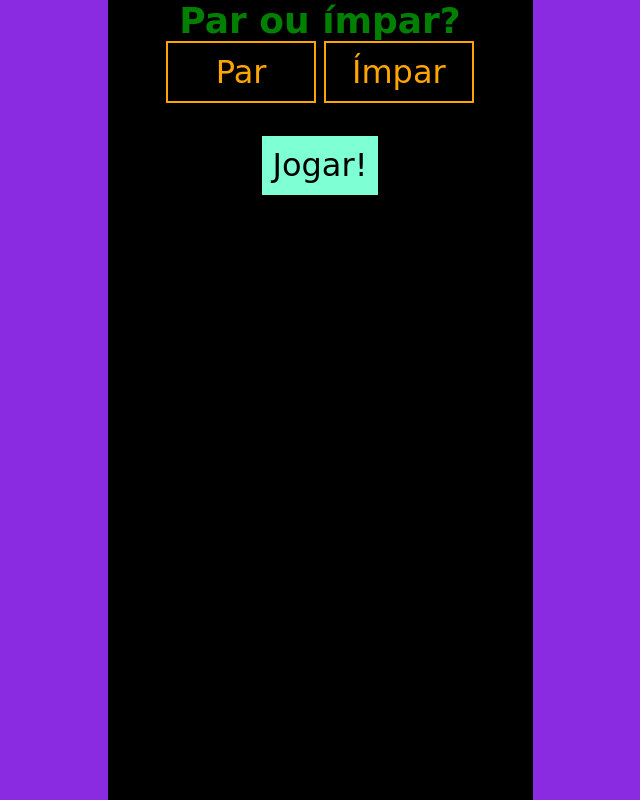
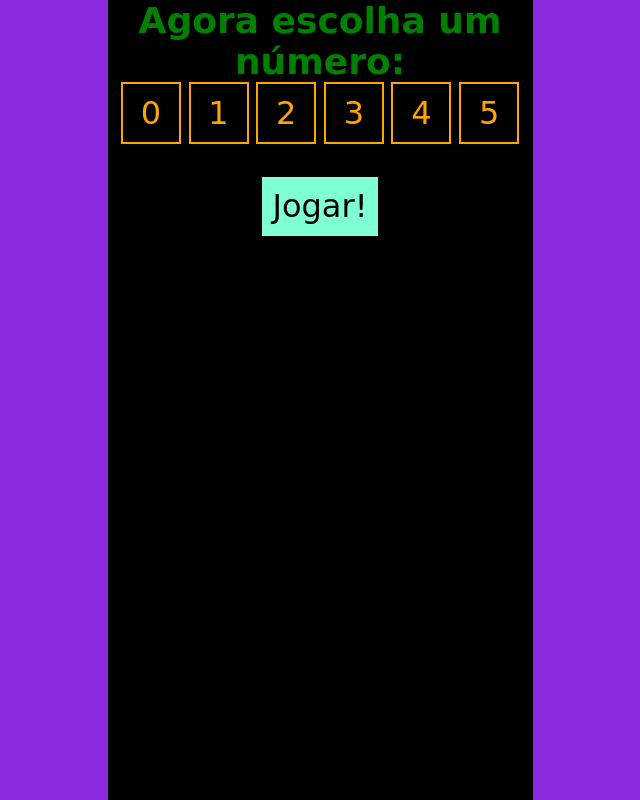
Before and after one commit to vinipachecoch/parouimpar, a plain HTML site: page index.html in a window 1280 px wide. Both pictures are taken after a click on the button "Par". Shown: the whole page, without its empty margins (320-960 px from the left). Drawn offline with Linux system fonts and the light colour scheme; a web font is replaced by a local one.

Commit message:
recebendo opções do usuario

```diff
--- a/index.html
+++ b/index.html
@@ -13,17 +13,17 @@
     <main>
         <div id="par-ou-impar">
             <h2>Par ou ímpar?</h2>
-            <button class="botao botao-pi" id="bp">Par</button>
-            <button class="botao botao-pi" id="bi">Ímpar</button>
+            <button class="botao botao-pi" id="bp" onclick="escolherParOuImpar(0)">Par</button>
+            <button class="botao botao-pi" id="bi"onclick="escolherParOuImpar(1)">Ímpar</button>
         </div>
         <div id="escolha-numeros">
             <h2>Agora escolha um número:</h2>
-            <button class="botao botao-num" id="b0">0</button>
-            <button class="botao botao-num" id="b1">1</button>
-            <button class="botao botao-num" id="b2">2</button>
-            <button class="botao botao-num" id="b3">3</button>
-            <button class="botao botao-num" id="b4">4</button>
-            <button class="botao botao-num" id="b5">5</button>
+            <button class="botao botao-num" id="b0" onclick="escolhernumero(0)">0</button>
+            <button class="botao botao-num" id="b1" onclick="escolhernumero(1)">1</button>
+            <button class="botao botao-num" id="b2" onclick="escolhernumero(2)">2</button>
+            <button class="botao botao-num" id="b3" onclick="escolhernumero(4)">3</button>
+            <button class="botao botao-num" id="b4" onclick="escolhernumero(5)">4</button>
+            <button class="botao botao-num" id="b5" onclick="escolhernumero(6)">5</button>
         </div>
         <div class="caixa-jogar">
             <button id="botao-jogar">Jogar!</button>
@@ -33,4 +33,5 @@
         </div>
     </main>
 </body>
+<script src="main.js"></script>
 </html>
--- /dev/null
+++ b/main.js
@@ -0,0 +1,19 @@
+console.log("esta funcionando...");
+
+const painel1 = document.querySelector("#par-ou-impar")
+const painel2 = document.querySelector("#escolha-numeros")
+const resultado = document.querySelector("#resultado")
+
+function escolherParOuImpar(parOuImpar){
+    this.parOuImpar = parOuImpar
+    console.log(parOuImpar)
+    painel1.style.display = "none"
+    painel2.style.display = "block"
+    return parOuImpar
+}
+
+function escolhernumero(numeroUsuario){
+    this.numeroUsuario = numeroUsuario
+    console.log(numeroUsuario)
+
+return numeroUsuario}
--- a/style.css
+++ b/style.css
@@ -26,6 +26,7 @@ main {
 }
 
 .botao {
+    cursor: pointer;
     border: 2px solid orange;
     background-color: transparent;
     font-size: 2rem;
```
